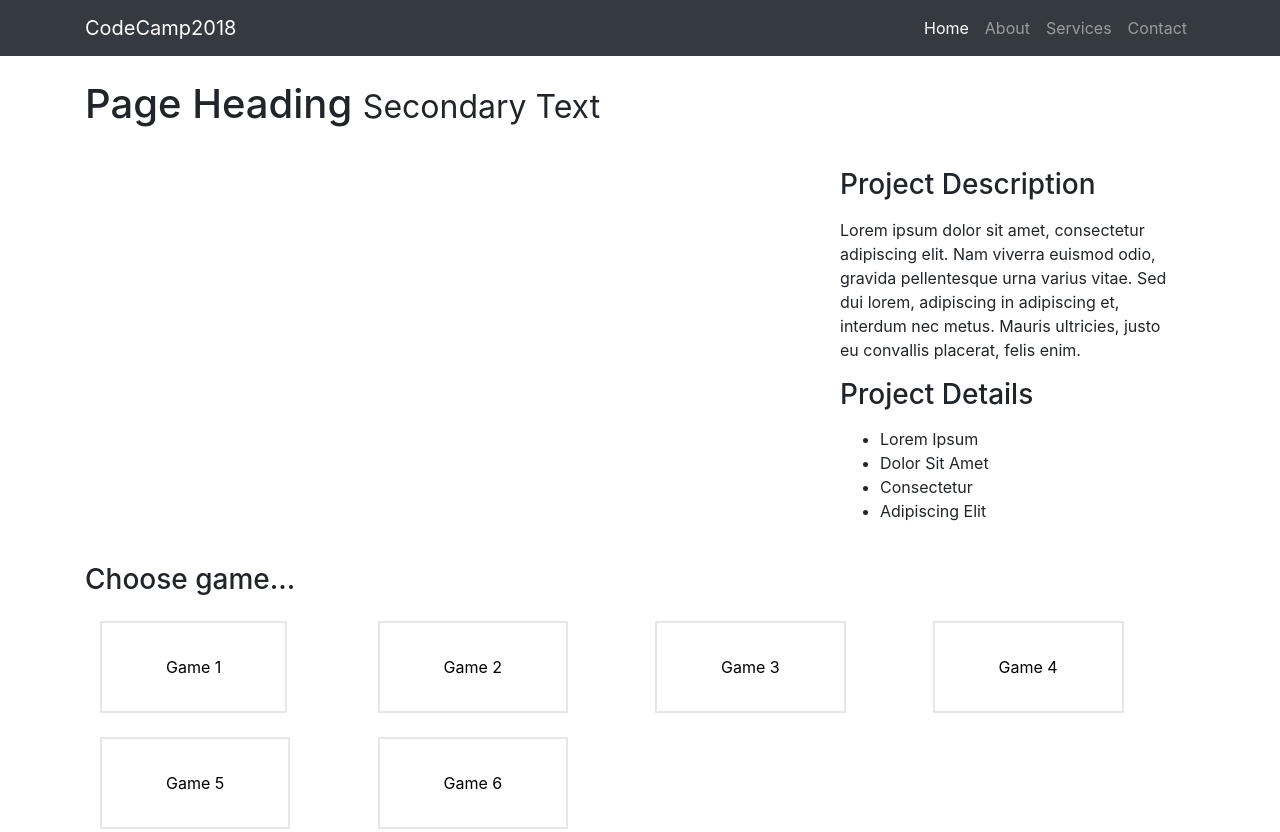
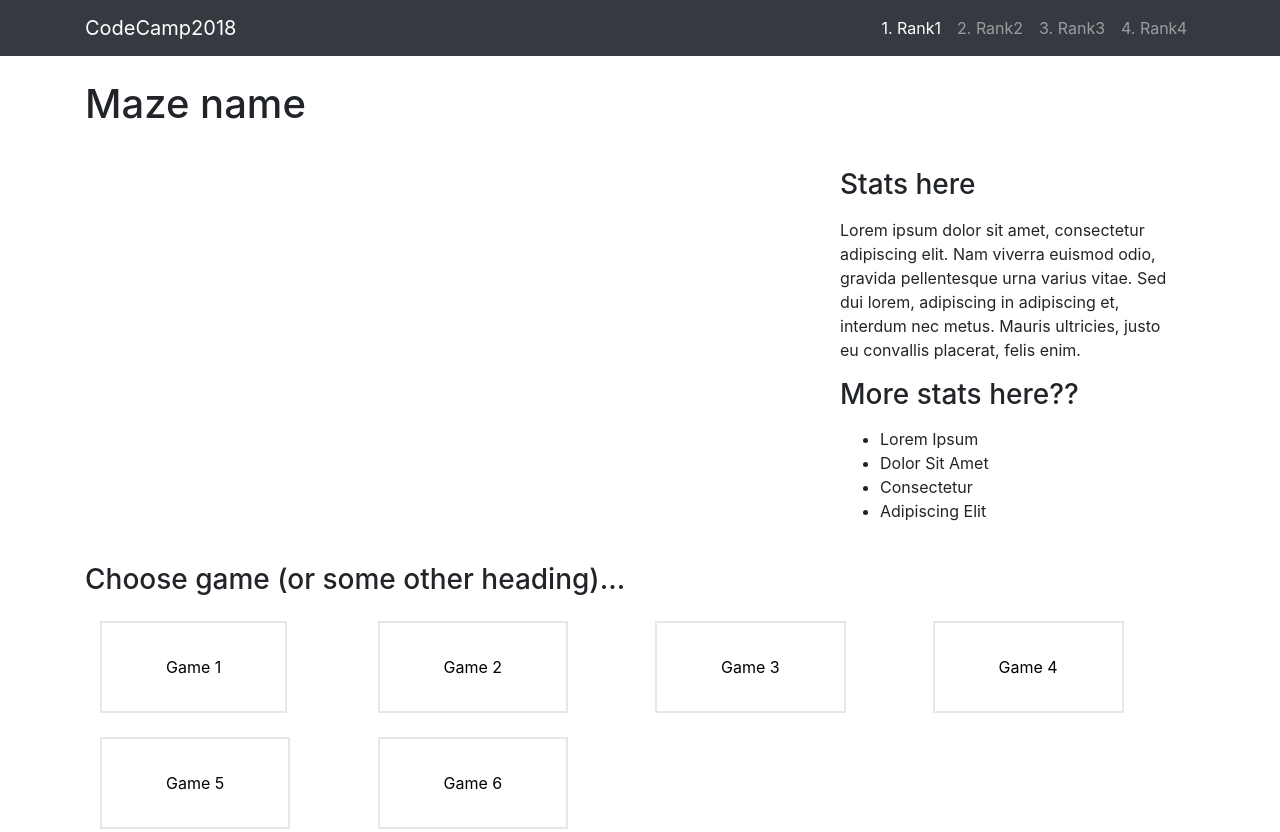
Before and after one commit to restes03/my_testing_area, a website: page ajax/index.html in a window 1280 px wide. Shown: the top 832 px of the page. Drawn offline with Linux system fonts and the light colour scheme; no server answers.

Commit message:
Added seed name, dimensions to page heading

```diff
--- a/ajax/index.html
+++ b/ajax/index.html
@@ -32,18 +32,18 @@
         <div class="collapse navbar-collapse" id="navbarResponsive">
           <ul class="navbar-nav ml-auto">
             <li class="nav-item active">
-              <a class="nav-link" href="#">Home
+              <a class="nav-link" href="#">1. Rank1
                 <span class="sr-only">(current)</span>
               </a>
             </li>
             <li class="nav-item">
-              <a class="nav-link" href="#">About</a>
+              <a class="nav-link" href="#">2. Rank2</a>
             </li>
             <li class="nav-item">
-              <a class="nav-link" href="#">Services</a>
+              <a class="nav-link" href="#">3. Rank3</a>
             </li>
             <li class="nav-item">
-              <a class="nav-link" href="#">Contact</a>
+              <a class="nav-link" href="#">4. Rank4</a>
             </li>
           </ul>
         </div>
@@ -54,8 +54,8 @@
     <div class="container">
 
       <!-- Portfolio Item Heading -->
-      <h1 class="my-4">Page Heading
-        <small>Secondary Text</small>
+      <h1 class="my-4" id="maze_header">Maze name
+
       </h1>
 
       <!-- Portfolio Item Row -->
@@ -67,9 +67,9 @@
         </div>
 
         <div class="col-md-4">
-          <h3 class="my-3">Project Description</h3>
+          <h3 class="my-3">Stats here</h3>
           <p>Lorem ipsum dolor sit amet, consectetur adipiscing elit. Nam viverra euismod odio, gravida pellentesque urna varius vitae. Sed dui lorem, adipiscing in adipiscing et, interdum nec metus. Mauris ultricies, justo eu convallis placerat, felis enim.</p>
-          <h3 class="my-3">Project Details</h3>
+          <h3 class="my-3">More stats here??</h3>
           <ul>
             <li>Lorem Ipsum</li>
             <li>Dolor Sit Amet</li>
@@ -82,7 +82,7 @@
       <!-- /.row -->
 
       <!-- Related Projects Row -->
-      <h3 class="my-4">Choose game...</h3>
+      <h3 class="my-4">Choose game (or some other heading)...</h3>
 
       <div class="row">
 
--- a/ajax/update_maze_state.js
+++ b/ajax/update_maze_state.js
@@ -179,6 +179,10 @@ function update_loop() {
 
 					rows = Number(mazeJson.height);
 					cols = Number(mazeJson.width);
+
+					let maze_header = document.getElementById("maze_header");
+					maze_header.innerHTML = mazeJson.seed + " <small>(" + mazeJson.height + " x " + mazeJson.width + ")</small>";
+					console.log(mazeJson.seed);
 					// generate maze grid
 					genMazeGrid(rows, cols);
 
```
